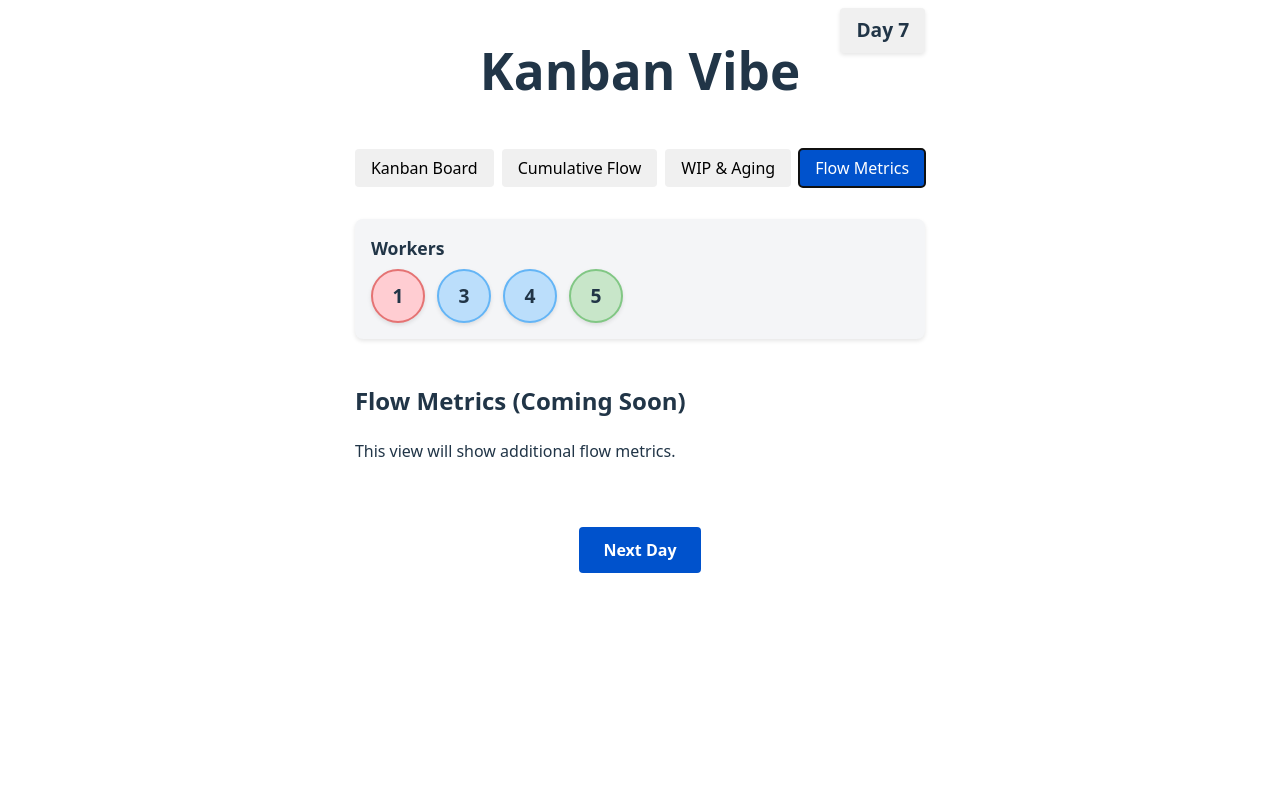
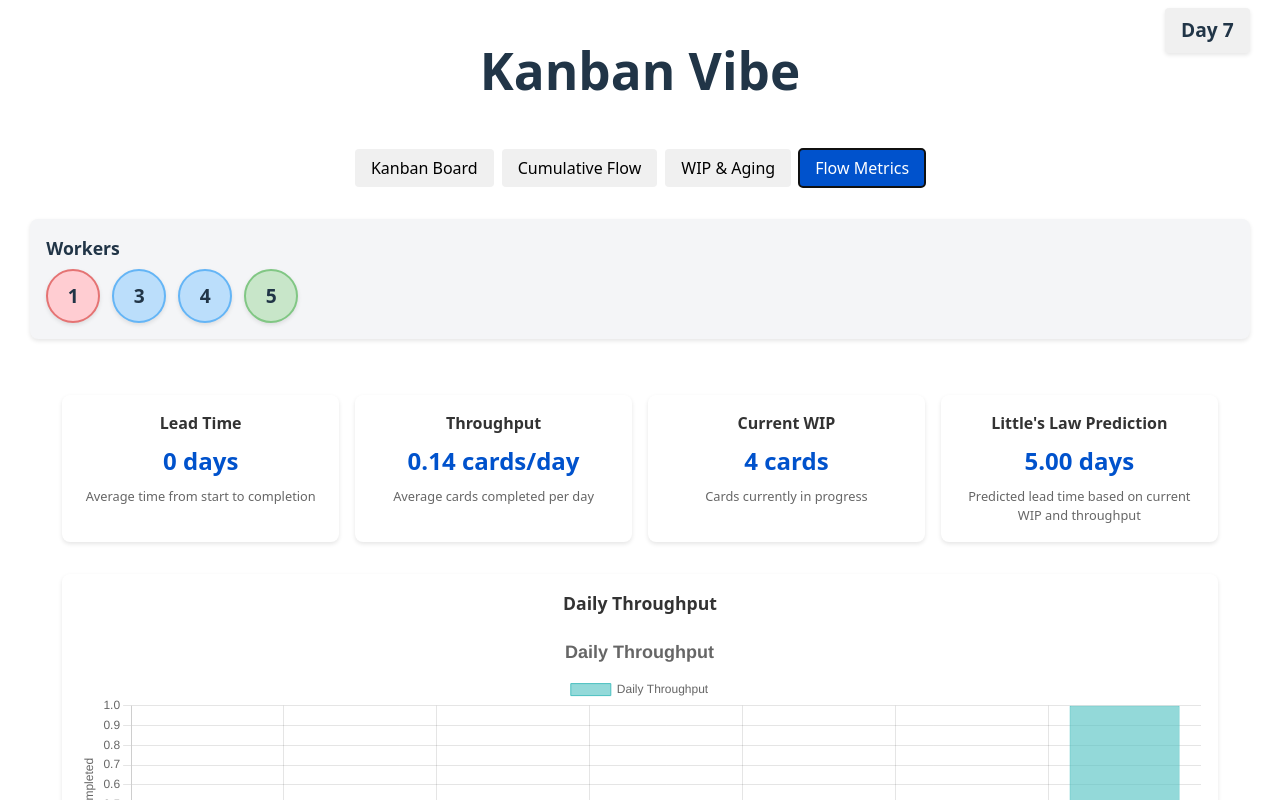
Before and after one commit to npelloux/kanban-vibe, a React (Vite) app: page / in a window 1280 px wide. Both pictures are taken after a click on the button "Flow Metrics". Shown: the top 800 px of the page. Built offline with nearby package versions, Linux system fonts and the light colour scheme.

Commit message:
feat: :fire: new flow metrics tab
added some flow metrics in a specific tab

```diff
--- a/src/App.css
+++ b/src/App.css
@@ -508,3 +508,65 @@
   margin-bottom: 0.5rem;
   font-size: 0.9rem;
 }
+
+/* Flow Metrics styles */
+.flow-metrics-container {
+  padding: 1rem;
+}
+
+.metrics-summary {
+  display: flex;
+  flex-wrap: wrap;
+  gap: 1rem;
+  margin-bottom: 2rem;
+}
+
+.metric-card {
+  background-color: white;
+  border-radius: 8px;
+  padding: 1rem;
+  box-shadow: 0 2px 4px rgba(0, 0, 0, 0.1);
+  flex: 1;
+  min-width: 200px;
+  text-align: center;
+}
+
+.metric-card h3 {
+  margin-top: 0;
+  margin-bottom: 0.5rem;
+  font-size: 1rem;
+  color: #333;
+}
+
+.metric-value {
+  font-size: 1.5rem;
+  font-weight: bold;
+  margin-bottom: 0.5rem;
+  color: #0052cc;
+}
+
+.metric-description {
+  font-size: 0.8rem;
+  color: #666;
+}
+
+.charts-container {
+  display: flex;
+  flex-direction: column;
+  gap: 2rem;
+}
+
+.chart-wrapper {
+  background-color: white;
+  border-radius: 8px;
+  padding: 1rem;
+  box-shadow: 0 2px 4px rgba(0, 0, 0, 0.1);
+}
+
+.chart-wrapper h3 {
+  margin-top: 0;
+  margin-bottom: 1rem;
+  font-size: 1.1rem;
+  color: #333;
+  text-align: center;
+}
--- a/src/App.tsx
+++ b/src/App.tsx
@@ -5,6 +5,7 @@ import { NextDayButton } from './components/NextDayButton'
 import { WorkerPool } from './components/WorkerPool'
 import { CumulativeFlowDiagram } from './components/CumulativeFlowDiagram'
 import { WipAgingDiagram } from './components/WipAgingDiagram'
+import { FlowMetrics } from './components/FlowMetrics'
 import { TabNavigation } from './components/TabNavigation'
 import type { TabType } from './components/TabNavigation'
 import type { WorkItemsType } from './components/Card'
@@ -563,8 +564,7 @@ function App() {
       case 'metrics':
         return (
           <div className="flow-metrics-container">
-            <h2>Flow Metrics (Coming Soon)</h2>
-            <p>This view will show additional flow metrics.</p>
+            <FlowMetrics cards={cards} currentDay={currentDay} />
           </div>
         );
       default:
--- /dev/null
+++ b/src/components/FlowMetrics.tsx
@@ -0,0 +1,288 @@
+import React from 'react';
+import {
+  Chart as ChartJS,
+  CategoryScale,
+  LinearScale,
+  PointElement,
+  LineElement,
+  BarElement,
+  Title,
+  Tooltip,
+  Legend
+} from 'chart.js';
+import { Bar, Line } from 'react-chartjs-2';
+
+// Register Chart.js components
+ChartJS.register(
+  CategoryScale,
+  LinearScale,
+  PointElement,
+  LineElement,
+  BarElement,
+  Title,
+  Tooltip,
+  Legend
+);
+
+interface Card {
+  id: string;
+  content: string;
+  stage: string;
+  age: number;
+  startDay: number;
+  completionDay?: number;
+}
+
+interface FlowMetricsProps {
+  cards: Card[];
+  currentDay: number;
+}
+
+export const FlowMetrics: React.FC<FlowMetricsProps> = ({ cards, currentDay }) => {
+  // Calculate completed cards (cards in the 'done' stage)
+  const completedCards = cards.filter(card => card.stage === 'done');
+
+  // Calculate lead time for each completed card (time from start to completion)
+  const leadTimes = completedCards.map(card =>
+    card.completionDay ? card.completionDay - card.startDay : 0
+  );
+
+  // Calculate average lead time
+  const averageLeadTime = leadTimes.length > 0
+    ? Math.round((leadTimes.reduce((sum, time) => sum + time, 0) / leadTimes.length) * 10) / 10
+    : 0;
+
+  // Calculate throughput (number of cards completed per day)
+  const throughputByDay: Record<number, number> = {};
+
+  // Initialize all days with 0 throughput
+  for (let day = 1; day <= currentDay; day++) {
+    throughputByDay[day] = 0;
+  }
+
+  // Count completions by day
+  completedCards.forEach(card => {
+    if (card.completionDay) {
+      throughputByDay[card.completionDay] = (throughputByDay[card.completionDay] || 0) + 1;
+    }
+  });
+
+  // Calculate rolling average throughput (last 5 days)
+  const rollingAverageThroughput = [];
+  const rollingWindow = 5;
+
+  for (let day = rollingWindow; day <= currentDay; day++) {
+    let sum = 0;
+    for (let i = 0; i < rollingWindow; i++) {
+      sum += throughputByDay[day - i] || 0;
+    }
+    rollingAverageThroughput.push({
+      day,
+      throughput: sum / rollingWindow
+    });
+  }
+
+  // Calculate WIP over time
+  const wipByDay: Record<number, number> = {};
+
+  // Initialize all days with 0 WIP
+  for (let day = 1; day <= currentDay; day++) {
+    wipByDay[day] = 0;
+  }
+
+  // Count WIP by day (cards that were in progress on that day)
+  cards.forEach(card => {
+    const startDay = card.startDay;
+    const endDay = card.completionDay || currentDay;
+
+    for (let day = startDay; day <= endDay; day++) {
+      if (day >= 1 && day <= currentDay) {
+        wipByDay[day] = (wipByDay[day] || 0) + 1;
+      }
+    }
+  });
+
+  // Prepare data for throughput chart
+  const throughputData = {
+    labels: Object.keys(throughputByDay).map(day => `Day ${day}`),
+    datasets: [
+      {
+        label: 'Daily Throughput',
+        data: Object.values(throughputByDay),
+        backgroundColor: 'rgba(75, 192, 192, 0.6)',
+        borderColor: 'rgba(75, 192, 192, 1)',
+        borderWidth: 1
+      }
+    ]
+  };
+
+  // Prepare data for rolling average throughput chart
+  const rollingThroughputData = {
+    labels: rollingAverageThroughput.map(item => `Day ${item.day}`),
+    datasets: [
+      {
+        label: `${rollingWindow}-Day Rolling Average Throughput`,
+        data: rollingAverageThroughput.map(item => item.throughput),
+        backgroundColor: 'rgba(153, 102, 255, 0.6)',
+        borderColor: 'rgba(153, 102, 255, 1)',
+        borderWidth: 2,
+        tension: 0.3
+      }
+    ]
+  };
+
+  // Prepare data for WIP chart
+  const wipData = {
+    labels: Object.keys(wipByDay).map(day => `Day ${day}`),
+    datasets: [
+      {
+        label: 'Work in Progress',
+        data: Object.values(wipByDay),
+        backgroundColor: 'rgba(255, 99, 132, 0.6)',
+        borderColor: 'rgba(255, 99, 132, 1)',
+        borderWidth: 1
+      }
+    ]
+  };
+
+  // Chart options
+  const barOptions = {
+    responsive: true,
+    maintainAspectRatio: false,
+    plugins: {
+      legend: {
+        position: 'top' as const,
+      },
+      title: {
+        display: true,
+        text: 'Daily Throughput',
+        font: {
+          size: 18
+        }
+      }
+    },
+    scales: {
+      y: {
+        beginAtZero: true,
+        title: {
+          display: true,
+          text: 'Cards Completed'
+        }
+      }
+    }
+  };
+
+  const lineOptions = {
+    responsive: true,
+    maintainAspectRatio: false,
+    plugins: {
+      legend: {
+        position: 'top' as const,
+      },
+      title: {
+        display: true,
+        text: `${rollingWindow}-Day Rolling Average Throughput`,
+        font: {
+          size: 18
+        }
+      }
+    },
+    scales: {
+      y: {
+        beginAtZero: true,
+        title: {
+          display: true,
+          text: 'Cards Completed (Average)'
+        }
+      }
+    }
+  };
+
+  const wipOptions = {
+    responsive: true,
+    maintainAspectRatio: false,
+    plugins: {
+      legend: {
+        position: 'top' as const,
+      },
+      title: {
+        display: true,
+        text: 'Work in Progress Over Time',
+        font: {
+          size: 18
+        }
+      }
+    },
+    scales: {
+      y: {
+        beginAtZero: true,
+        title: {
+          display: true,
+          text: 'Number of Cards'
+        }
+      }
+    }
+  };
+
+  // Calculate Little's Law prediction (Avg Lead Time = Avg WIP / Avg Throughput)
+  const avgWip = Object.values(wipByDay).reduce((sum, wip) => sum + wip, 0) / currentDay;
+  const avgThroughput = completedCards.length / currentDay;
+  const predictedLeadTime = avgThroughput > 0 ? avgWip / avgThroughput : 0;
+
+  return (
+    <div className="flow-metrics-container">
+      <div className="metrics-summary">
+        <div className="metric-card">
+          <h3>Lead Time</h3>
+          <div className="metric-value">{averageLeadTime} days</div>
+          <div className="metric-description">Average time from start to completion</div>
+        </div>
+
+        <div className="metric-card">
+          <h3>Throughput</h3>
+          <div className="metric-value">
+            {(completedCards.length / currentDay).toFixed(2)} cards/day
+          </div>
+          <div className="metric-description">Average cards completed per day</div>
+        </div>
+
+        <div className="metric-card">
+          <h3>Current WIP</h3>
+          <div className="metric-value">
+            {cards.filter(card => card.stage !== 'done').length} cards
+          </div>
+          <div className="metric-description">Cards currently in progress</div>
+        </div>
+
+        <div className="metric-card">
+          <h3>Little's Law Prediction</h3>
+          <div className="metric-value">{predictedLeadTime.toFixed(2)} days</div>
+          <div className="metric-description">Predicted lead time based on current WIP and throughput</div>
+        </div>
+      </div>
+
+      <div className="charts-container">
+        <div className="chart-wrapper">
+          <h3>Daily Throughput</h3>
+          <div style={{ height: '300px' }}>
+            <Bar data={throughputData} options={barOptions} />
+          </div>
+        </div>
+
+        <div className="chart-wrapper">
+          <h3>Rolling Average Throughput</h3>
+          <div style={{ height: '300px' }}>
+            <Line data={rollingThroughputData} options={lineOptions} />
+          </div>
+        </div>
+
+        <div className="chart-wrapper">
+          <h3>Work in Progress Over Time</h3>
+          <div style={{ height: '300px' }}>
+            <Bar data={wipData} options={wipOptions} />
+          </div>
+        </div>
+      </div>
+    </div>
+  );
+};
```
Also changed, not shown: cline_docs/progress.md (+9 -1 lines).
